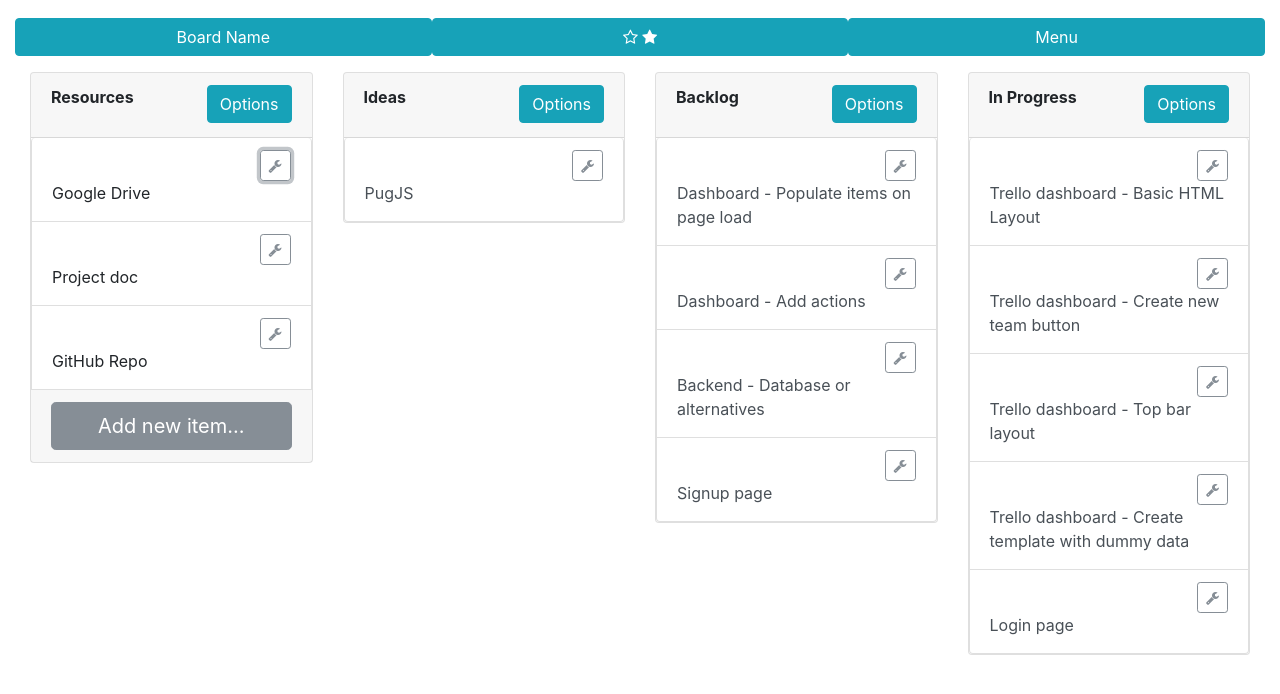
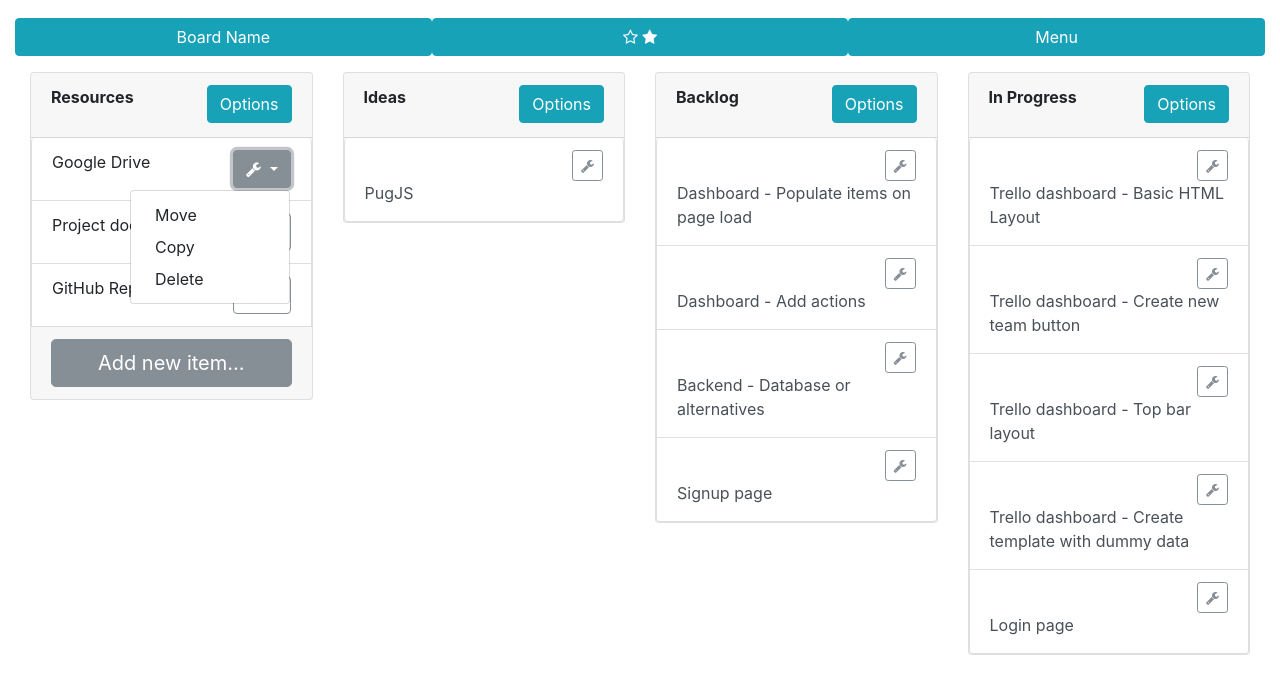
Before and after one commit to chingu-voyage3/geckos-22, a website: page views/board-page.html in a window 1280 px wide. Both pictures are taken after a click on the button 275 px from the left and 227 px from the top of the page. Shown: the part 62-756 px from the top of the page. Drawn offline with nearby package versions, Linux system fonts and the light colour scheme.

Commit message:
Changed appearance of list items, positioning of list options button

```diff
--- a/views/board-page.html
+++ b/views/board-page.html
@@ -120,28 +120,49 @@
 
                         <div class="list-group" id="list0">
                             <a class="list-group-item list-group-item-action flex-column align-items-start">
-                                <div class="d-flex flex-row-reverse w-100 justify-content-between align-items-baseline">
-                                    <button type="button" class="btn btn-outline-secondary btn-sm">
+                                <div class="d-flex">
+                                    <p class="mb-1">Google Drive</p>
+                                    <div class="btn-group ml-auto">
+                                        <button type="button" class="btn btn-outline-secondary dropdown-toggle" data-toggle="dropdown">
                                                     <i class="fa fa-wrench"></i>
                                                 </button>
+                                        <div class="dropdown-menu dropdown-menu-right">
+                                            <button class="dropdown-item" type="button">Move</button>
+                                            <button class="dropdown-item" type="button">Copy</button>
+                                            <button class="dropdown-item" type="button">Delete</button>
                                         </div>
-                                <p class="mb-1">Google Drive</p>
+                                    </div>
+                                </div>
                             </a>
                             <a class="list-group-item list-group-item-action flex-column align-items-start">
-                                <div class="d-flex flex-row-reverse w-100 justify-content-between align-items-baseline">
-                                    <button type="button" class="btn btn-outline-secondary btn-sm">
+                                <div class="d-flex">
+                                    <p class="mb-1">Project doc</p>
+                                    <div class="btn-group ml-auto">
+                                        <button type="button" class="btn btn-outline-secondary dropdown-toggle" data-toggle="dropdown">
                                             <i class="fa fa-wrench"></i>
                                         </button>
+                                        <div class="dropdown-menu dropdown-menu-right">
+                                            <button class="dropdown-item" type="button">Move</button>
+                                            <button class="dropdown-item" type="button">Copy</button>
+                                            <button class="dropdown-item" type="button">Delete</button>
                                         </div>
-                                <p class="mb-1">Project doc</p>
+                                    </div>
+                                </div>
                             </a>
                             <a class="list-group-item list-group-item-action flex-column align-items-start">
-                                <div class="d-flex flex-row-reverse w-100 justify-content-between align-items-baseline">
-                                    <button type="button" class="btn btn-outline-secondary btn-sm">
+                                <div class="d-flex">
+                                    <p class="mb-1">GitHub Repo</p>
+                                    <div class="btn-group ml-auto">
+                                        <button type="button" class="btn btn-outline-secondary dropdown-toggle" data-toggle="dropdown">
                                                 <i class="fa fa-wrench"></i>
                                             </button>
+                                        <div class="dropdown-menu dropdown-menu-right">
+                                            <button class="dropdown-item" type="button">Move</button>
+                                            <button class="dropdown-item" type="button">Copy</button>
+                                            <button class="dropdown-item" type="button">Delete</button>
                                         </div>
-                                <p class="mb-1">GitHub Repo</p>
+                                    </div>
+                                </div>
                             </a>
                             <a class="list-group-item list-group-item-action flex-column align-items-start hidden" id="liInputDiv">
                                 <form>
```
Also changed, not shown: assets/js/board-page-script.js (+17 -0 lines). Lines whose indentation alone changed are shown as unchanged.
